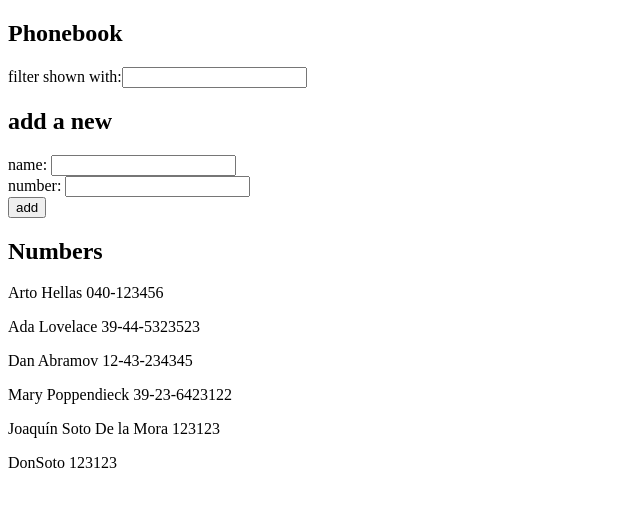
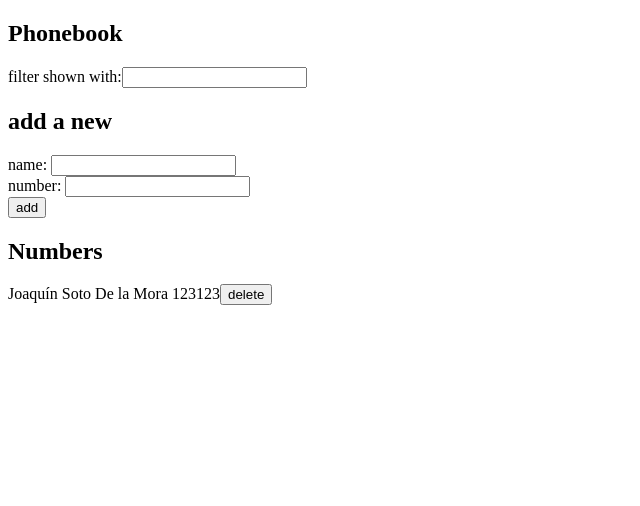
Before and after one commit to SoyJoaquinSoto/fullstackopen, a React (Create React App) app in the folder part2/agenda/: page / in a window 1280 px wide. Shown: the top 506 px of the page, without its empty margins (0-640 px from the left). Built offline with nearby package versions, Linux system fonts and the light colour scheme; data requests are answered from the project's data file.

Commit message:
Entrega de ejercicio 2.17

```diff
--- a/part2/agenda/db.json
+++ b/part2/agenda/db.json
@@ -1,34 +1,9 @@
 {
   "persons": [
     {
-      "name": "Arto Hellas",
-      "number": "040-123456",
-      "id": 1
-    },
-    {
-      "name": "Ada Lovelace",
-      "number": "39-44-5323523",
-      "id": 2
-    },
-    {
-      "name": "Dan Abramov",
-      "number": "12-43-234345",
-      "id": 3
-    },
-    {
-      "name": "Mary Poppendieck",
-      "number": "39-23-6423122",
-      "id": 4
-    },
-    {
       "name": "Joaquín Soto De la Mora",
       "number": "123123",
-      "id": 5
-    },
-    {
-      "name": "DonSoto",
-      "number": "123123",
-      "id": 6
+      "id": 1
     }
   ]
 }
--- a/part2/agenda/src/App.js
+++ b/part2/agenda/src/App.js
@@ -42,6 +42,12 @@ const App = () => {
 		});
 	};
 
+	const deletePerson = (id) => {
+		services
+			.remove(id)
+			.then(setPersons(persons.filter((person) => person.id !== id)));
+	};
+
 	return (
 		<div>
 			<h2>Phonebook</h2>
@@ -54,7 +60,11 @@ const App = () => {
 				handleChange={handlePersonChange}
 			/>
 			<h2>Numbers</h2>
-			<Persons persons={persons} nameFilter={nameFilter} />
+			<Persons
+				persons={persons}
+				nameFilter={nameFilter}
+				deletePerson={deletePerson}
+			/>
 		</div>
 	);
 };
--- a/part2/agenda/src/Persons.js
+++ b/part2/agenda/src/Persons.js
@@ -1,6 +1,6 @@
 import React from "react";
 
-const Persons = ({ persons, nameFilter }) => {
+const Persons = ({ persons, nameFilter, deletePerson }) => {
 	return (
 		<div>
 			{persons &&
@@ -11,6 +11,7 @@ const Persons = ({ persons, nameFilter }) => {
 					.map((person) => (
 						<p key={person.name}>
 							{person.name} {person.number}
+							<button onClick={() => deletePerson(person.id)}>delete</button>
 						</p>
 					))}
 		</div>
--- a/part2/agenda/src/services.js
+++ b/part2/agenda/src/services.js
@@ -11,6 +11,11 @@ const create = (newPerson) => {
 	return request.then((response) => response.data);
 };
 
-const services = { getAll, create };
+const remove = (id) => {
+	const request = axios.delete(`${BASE_URL}/${id}`);
+	return request.then((response) => response.data);
+};
+
+const services = { getAll, create, remove };
 
 export default services;
```
